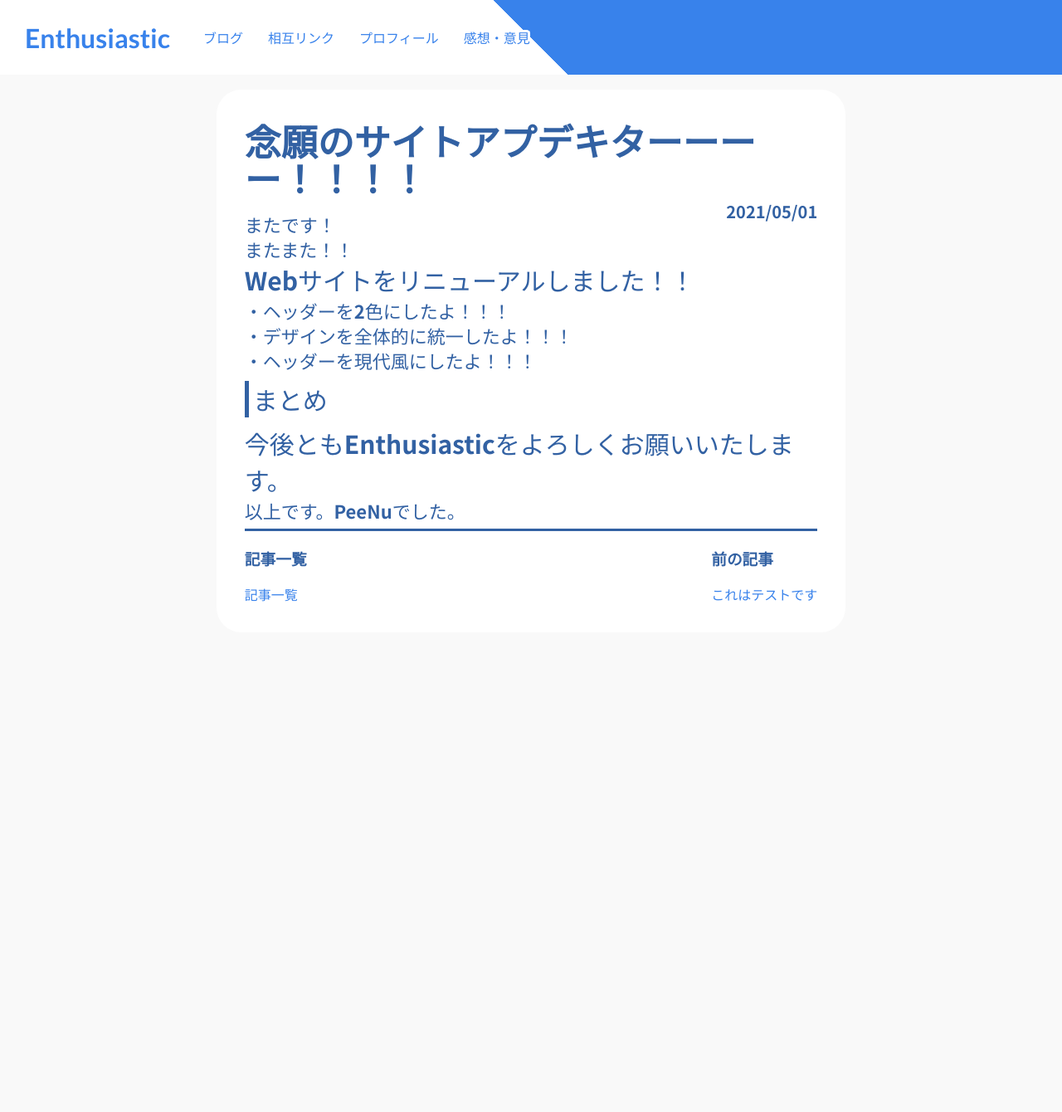
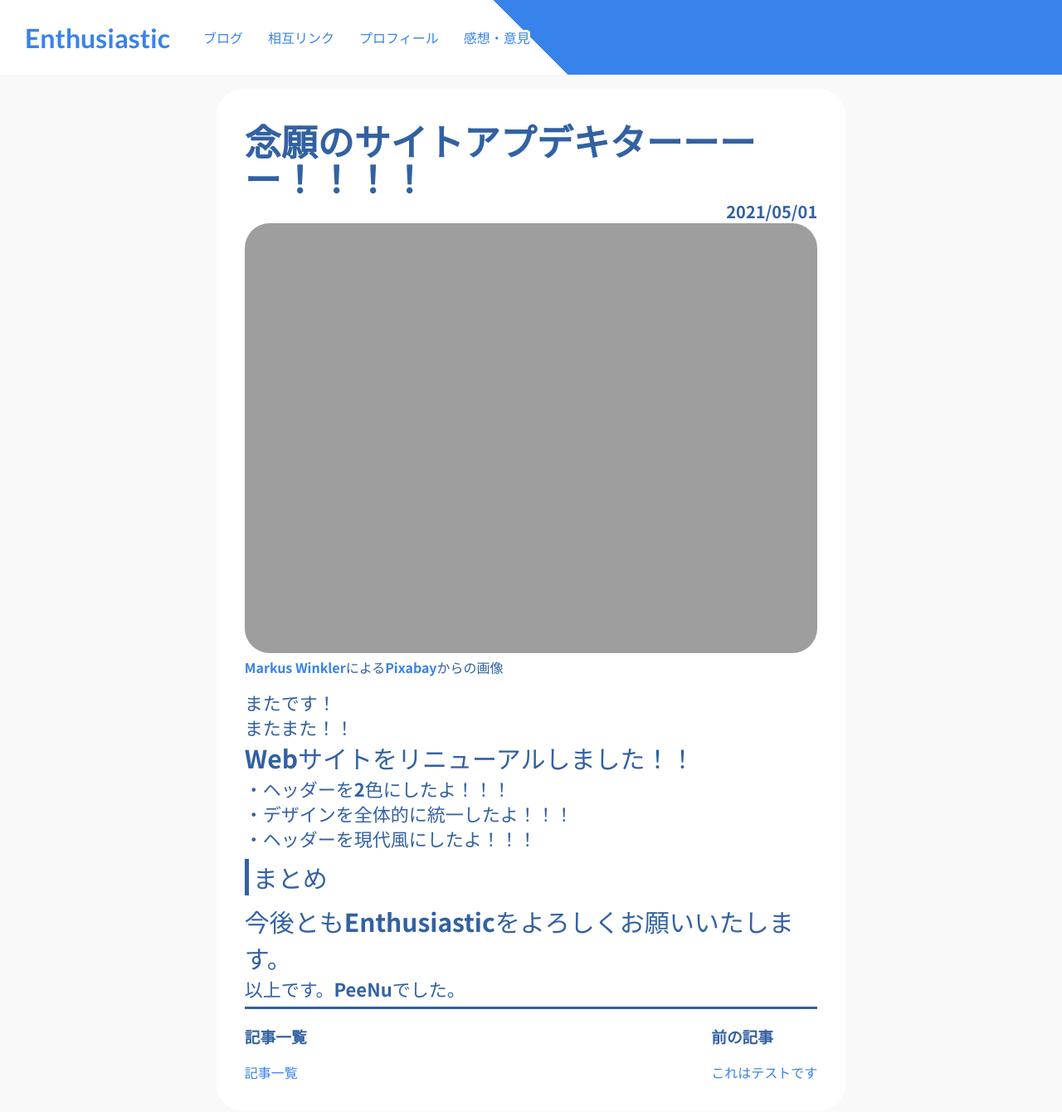
Before and after one commit to Diawadenta/Diawadenta.github.io, a Jekyll site: the page built from _posts/2021-05-01-site-is-new.markdown, in a window 1280 px wide and 1351 px high. Shown: the top 1340 px of the window at 83% size. Built offline with Jekyll 4.4.1, drawn with Linux system fonts in a browser that asks for light colours.

Commit message:
Update 2021-05-01-site-is-new.markdown

```diff
--- a/_posts/2021-05-01-site-is-new.markdown
+++ b/_posts/2021-05-01-site-is-new.markdown
@@ -2,6 +2,8 @@
 layout: default
 pagename: "念願のサイトアプデキターーーー！！！！"
 showfooter: True
+image: type.png
+imagecaption: <a href="https://pixabay.com/ja/users/viarami-13458823/?utm_source=link-attribution&amp;utm_medium=referral&amp;utm_campaign=image&amp;utm_content=5238354">Markus Winkler</a>による<a href="https://pixabay.com/ja/?utm_source=link-attribution&amp;utm_medium=referral&amp;utm_campaign=image&amp;utm_content=5238354">Pixabay</a>からの画像
 ---
 
 またです！
```
